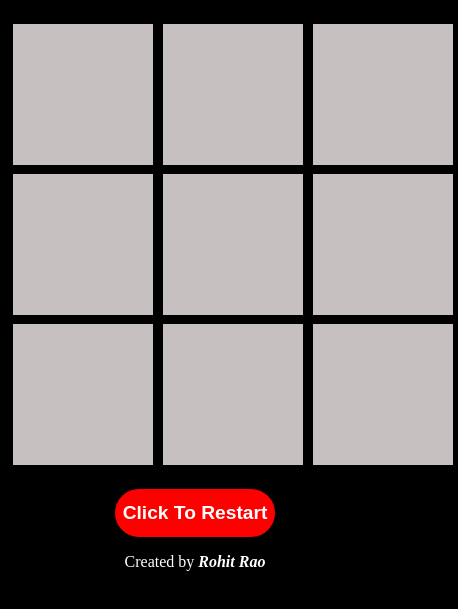
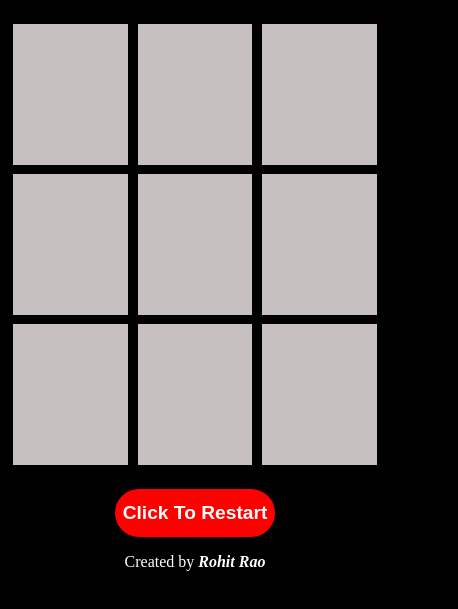
Before and after one commit to rohitrao835589/Tic-Tac-Toe, a plain HTML site: page index.html in a window 390 px wide. Shown: the part 61-670 px from the top of the page, 458 px wide, since content can reach past the window. Drawn offline with Linux system fonts and the light colour scheme.

Commit message:
Update style.css

```diff
--- a/style.css
+++ b/style.css
@@ -1,21 +1,25 @@
-body{
+body {
     background-color: black;
     color: white;
 }
-.row{
-    height : 150px;
+
+.row {
+    height: 150px;
     width: 450px;
     display: flex;
 }
-.col-1,.col-2,.col-0{
+
+.col-1, .col-2, .col-0 {
     height: 94%;
     background-color: rgb(199, 192, 192);
     display: flex;
+    overflow: hidden;
     justify-content: center;
     width: 150px;
     border: 5px solid black;
 }
-#btn{
+
+#btn {
     margin-top: 20px;
     background-color: red;
     height: 3rem;
@@ -25,3 +29,14 @@ body{
     border: 2px solid red;
     border-radius: 30px;
 }
+
+/* Media Query for Mobile Devices */
+@media only screen and (max-width: 600px) {
+    .row {
+        width: 100%;
+    }
+
+    .col-1, .col-2, .col-0 {
+        width: 100%;
+    }
+}
```
